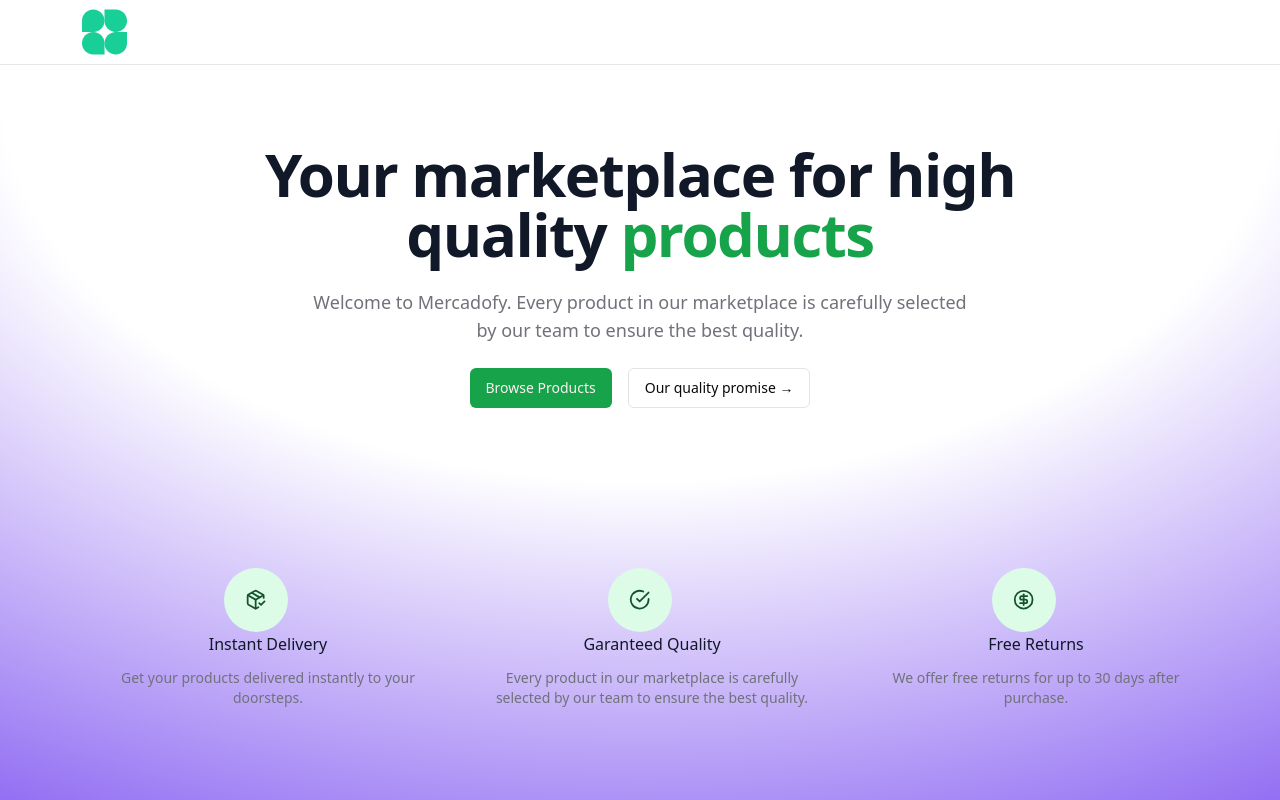
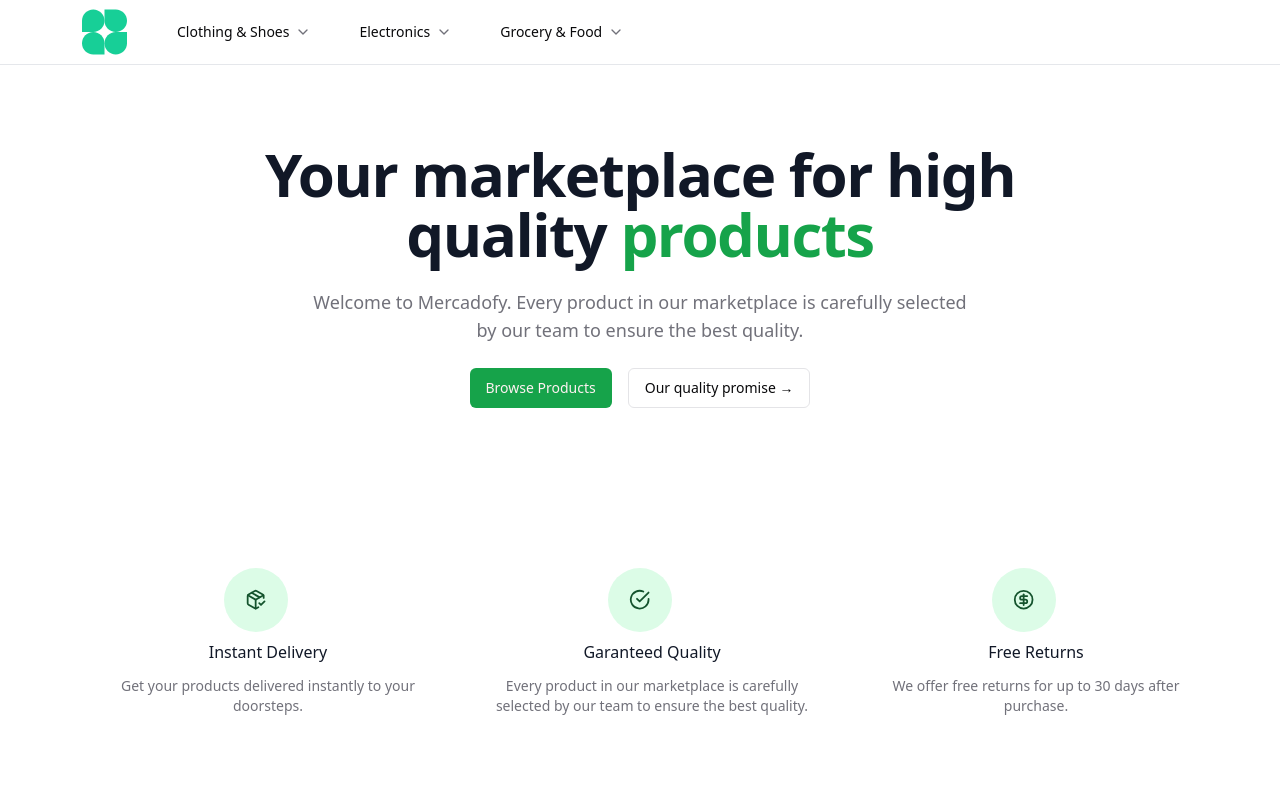
Before and after one commit to samuelperezcode/mercadofy, a Next.js app: page / in a window 1280 px wide. Built offline with nearby package versions, Linux system fonts and the light colour scheme.

Commit message:
feat:(navbar) create dropdowns for categories
create nav-itmes for product categories
add hook useOnClickOutside

```diff
--- a/src/app/page.tsx
+++ b/src/app/page.tsx
@@ -26,7 +26,6 @@
   return (
     <>
       <Wrapper >
-        <div className="absolute inset-0 -z-10 h-full w-full bg-white [background:radial-gradient(125%_125%_at_50%_10%,#fff_40%,#63e_100%)]"></div>
         <div className="flex flex-col mx-auto py-20 text-center items-center max-w-3xl gap-6">
           <h1 className="text-4xl font-bold tracking-tight text-gray-900 sm:text-6xl">
             Your marketplace for high quality {' '}
@@ -59,7 +58,7 @@
                       <Icon className="w-1/3 h-1/3"/>
                     </div>
                   </div>
-                  <div className="mt-6 md:mt-0 md:ml-4 lg:mt-0 lg:ml-6">
+                  <div className="mt-6 md:mt-2 md:ml-4 lg:mt-2 lg:ml-6">
                     <h3 className="text-base text-gray-900 font-medium">{label}</h3>
                     <p className="mt-3 text-sm text-muted-foreground">{description}</p>
                   </div>
--- /dev/null
+++ b/src/components/nav-item.tsx
@@ -0,0 +1,77 @@
+import { Category } from "@/config"
+import { Button } from "./ui/button"
+import { ChevronDown } from "lucide-react"
+import { cn } from "@/lib/utils"
+
+import Image from 'next/image'
+import Link from "next/link"
+
+interface NavItemProps {
+  isAnyOpen: boolean
+  category: Category
+  isOpen: boolean
+  handleOpen: () => void
+}
+
+export function NavItem({ isAnyOpen, category, handleOpen, isOpen }: NavItemProps) {
+  return (
+    <li className="flex">
+      <div className="flex items-center relative">
+        <Button className='gap-1.5' variant={isOpen ? 'secondary' : 'ghost'} onClick={handleOpen} >
+          {category.label}
+          <ChevronDown className={cn(
+            'h-4 w-4 transition-all text-muted-foreground',
+            {
+              "-rotate-180": isOpen
+            }
+          )} />
+        </Button>
+      </div>
+
+      {
+        isOpen
+          ? (
+            <div className={cn(
+              'absolute inset-x-0 top-full text-sm text-muted-foreground', {
+                "animate-in fade-in-10 slide-in-from-top-5": !isAnyOpen
+              }
+            )}>
+              <div className="absolute inset-0 bg-white top-1/2 shadow" aria-hidden='true'/>
+
+              <div className="relative bg-white">
+                <div className="mx-auto max-w-7xl px-8">
+                  <div className="grid grid-cols-4 gap-x-8 gap-y-10 py-16">
+                    <div className="col-span-4 col-start-1 grid grid-cols-3 gap=x-8">
+                      {
+                        category.featured.map( ({name, href, imageUrl}) => {
+                          return (
+                            <div key={name} className="group relative text-base sm:text-sm">
+                              <div className="relative aspect-video overflow-hidden rounded-lg bg-gray-100 group-hover:opacity-75">
+                                <Image
+                                  src={imageUrl}
+                                  alt="product category image"
+                                  fill
+                                  className="object-cover object-center"
+                                />
+                              </div>
+
+                              <Link href={href} className="mt-6 block font-medium text-gray-900">
+                                {name}
+                              </Link>
+                              <p className="mt-1" aria-hidden='true'>Shop now</p>
+                            </div>
+                          )
+                        })
+                      }
+                    </div>
+                  </div>
+                </div>
+              </div>
+            </div>
+
+          )
+          : null
+      }
+    </li>
+  )
+}
--- /dev/null
+++ b/src/components/nav-items.tsx
@@ -0,0 +1,34 @@
+'use client'
+
+import { PRODUCT_CATEGORIES } from "@/config"
+import { useRef, useState } from "react"
+import { NavItem } from "./nav-item"
+import { useOnClickOutside } from "@/lib/hooks/use-click-outside"
+
+export function NavItems() {
+  const [activeLink, setActiveLink] = useState<null | number>(null)
+  const isAnyOpen = activeLink !== null
+  const navRef = useRef<HTMLUListElement | null>(null)
+
+  useOnClickOutside(navRef, () => {setActiveLink(null)})
+  return (
+    <ul className="flex gap-4 h-full" ref={navRef}>
+      {
+        PRODUCT_CATEGORIES.map( (category, index) => {
+
+          const handleOpen = () => {
+            if (activeLink === index) {
+              setActiveLink(null)
+            } else {
+              setActiveLink(index)
+            }
+          }
+
+          const isOpen = activeLink === index
+
+          return <NavItem category={category} key={category.slug} isAnyOpen={isAnyOpen} isOpen={isOpen} handleOpen={handleOpen} />
+        })
+      }
+    </ul>
+  )
+}
--- a/src/components/navbar.tsx
+++ b/src/components/navbar.tsx
@@ -1,6 +1,7 @@
 import Link from "next/link";
-import { Wrapper } from "./wrapper";
-import { Icons } from "./icons";
+import { Wrapper } from "@/components/wrapper";
+import { Icons } from "@/components/icons";
+import { NavItems } from "@/components/nav-items";
 
 export function Navbar() {
   return (
@@ -15,6 +16,10 @@
                 <Icons.logo className="w-10 h-10" />
               </Link>
             </div>
+
+            <div className="hidden z-50 lg:block lg:ml-8 lg:self-stretch ">
+              <NavItems />
+            </div>
           </nav>
         </Wrapper>
       </div>
--- a/src/components/wrapper.tsx
+++ b/src/components/wrapper.tsx
@@ -4,6 +4,8 @@
   className?: string
   children: React.ReactNode
 }
+
+/* <div className="absolute inset-0 -z-10 h-full w-full bg-white [background:radial-gradient(125%_125%_at_50%_10%,#fff_40%,#63e_100%)]"></div> */
 
 export function Wrapper({ className, children }: WrapperProps) {
   return (
--- /dev/null
+++ b/src/config/index.ts
@@ -0,0 +1,70 @@
+export const PRODUCT_CATEGORIES = [
+  {
+    label: 'Clothing & Shoes',
+    slug: 'clothing_&_shoes' as const,
+    featured: [
+      {
+        name: 'New Arrivals',
+        href: '#',
+        imageUrl: ''
+      },
+      {
+        name: 'Best Sellers',
+        href: '#',
+        imageUrl: ''
+      },
+      {
+        name: 'Gift Ideas',
+        href: '#',
+        imageUrl: ''
+      },
+
+    ]
+  },
+  {
+    label: 'Electronics',
+    slug: 'electronics' as const,
+    featured: [
+      {
+        name: 'New Arrivals',
+        href: '#',
+        imageUrl: ''
+      },
+      {
+        name: 'Best Sellers',
+        href: '#',
+        imageUrl: ''
+      },
+      {
+        name: 'Gift Ideas',
+        href: '#',
+        imageUrl: ''
+      },
+
+    ]
+  },
+  {
+    label: 'Grocery & Food',
+    slug: 'grocery_&_food' as const,
+    featured: [
+      {
+        name: 'New Arrivals',
+        href: '#',
+        imageUrl: ''
+      },
+      {
+        name: 'Best Sellers',
+        href: '#',
+        imageUrl: ''
+      },
+      {
+        name: 'Gift Ideas',
+        href: '#',
+        imageUrl: ''
+      },
+
+    ]
+  }
+]
+
+export type Category = typeof PRODUCT_CATEGORIES[number]
--- /dev/null
+++ b/src/lib/hooks/use-click-outside.ts
@@ -0,0 +1,27 @@
+import { RefObject, useEffect } from "react";
+
+type Event = MouseEvent | TouchEvent;
+
+export const useOnClickOutside = <T extends HTMLElement = HTMLElement>(
+  ref: RefObject<T>,
+  handler: (event: Event) => void
+) => {
+  useEffect(() => {
+    const listener = (event: Event) => {
+      const el = ref?.current;
+      if (!el || el.contains((event?.target as Node) || null)) {
+        return;
+      }
+
+      handler(event); // Call the handler only if the click is outside of the element passed.
+    };
+
+    document.addEventListener("mousedown", listener);
+    document.addEventListener("touchstart", listener);
+
+    return () => {
+      document.removeEventListener("mousedown", listener);
+      document.removeEventListener("touchstart", listener);
+    };
+  }, [ref, handler]); // Reload only if ref or handler changes
+};
```
